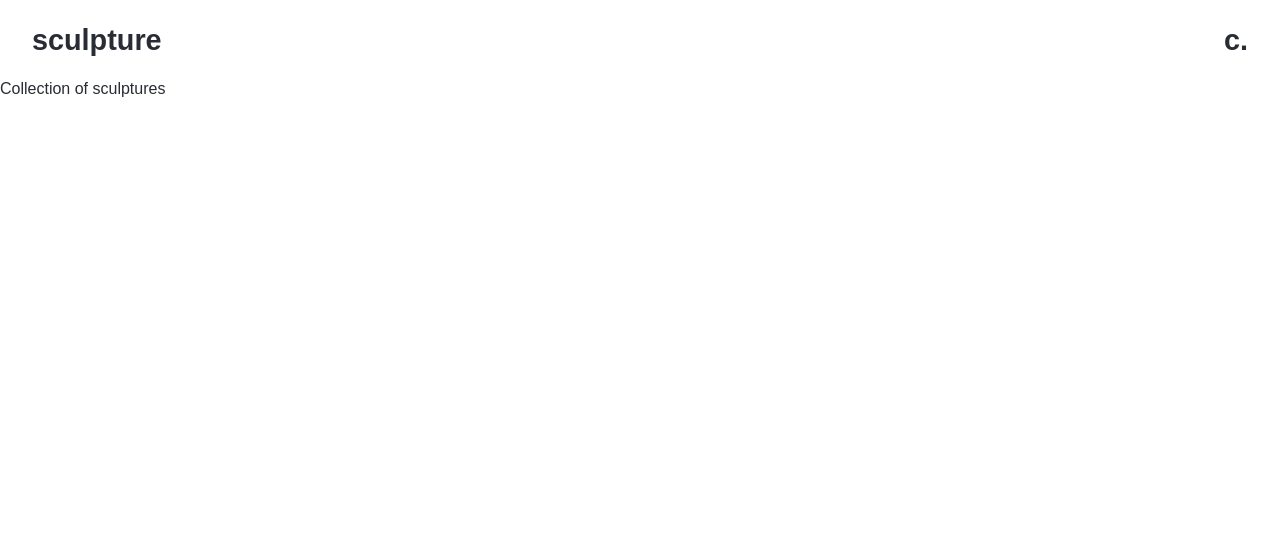
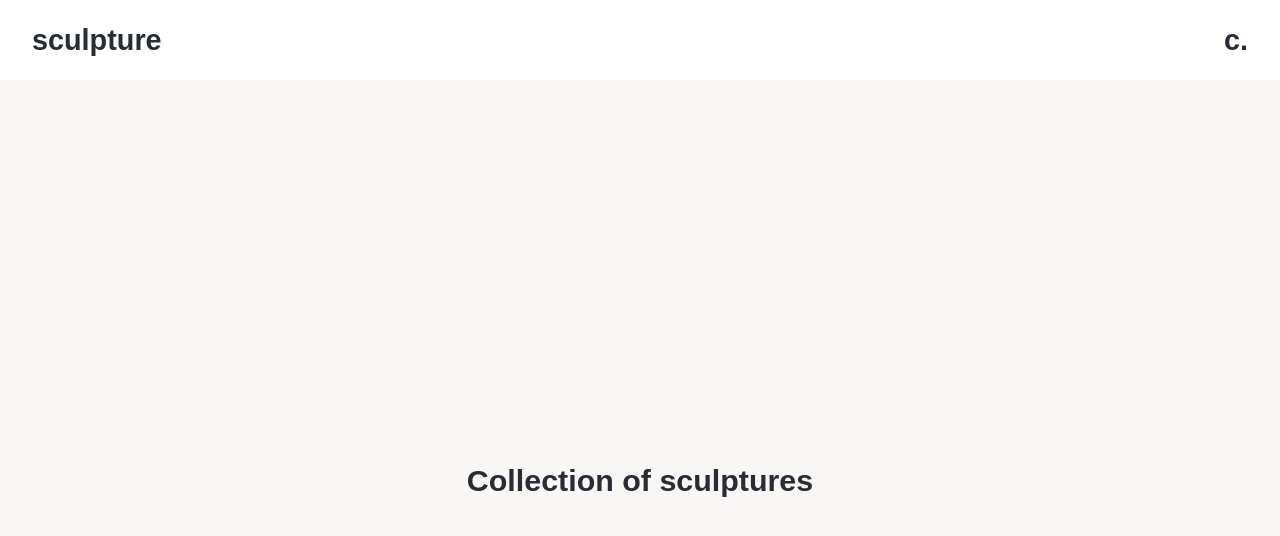
Before and after one commit to PatrikAarnivaara/sculpture, a React (Create React App) app: page /collection in a window 1280 px wide. Shown: the top 536 px of the page. Built offline with nearby package versions, Linux system fonts and the light colour scheme.

Commit message:
Changed bgcolor

```diff
--- a/src/components/collection/Collection.css
+++ b/src/components/collection/Collection.css
@@ -0,0 +1,9 @@
+.collection-wrapper {
+    min-height: 100vh;
+	display: flex;
+	flex-direction: column;
+	align-items: center;
+	justify-content: center;
+	font-size: calc(10px + 2vmin);
+	background-color: #f9f7f5;
+}
--- a/src/components/collection/Collection.js
+++ b/src/components/collection/Collection.js
@@ -1,9 +1,10 @@
 import React from 'react';
+import './Collection.css'
 
 const Collection = () => {
     return (
-        <div>
-            <p>Collection of sculptures</p>
+        <div className="collection-wrapper">
+            <h3>Collection of sculptures</h3>
         </div>
     );
 };
--- a/src/components/sculpture/Sculpture.css
+++ b/src/components/sculpture/Sculpture.css
@@ -1,4 +1,4 @@
-.Sculpture-wrapper {
+.sculpture-wrapper {
 	min-height: 100vh;
 	display: flex;
 	flex-direction: column;
--- a/src/components/sculpture/Sculpture.js
+++ b/src/components/sculpture/Sculpture.js
@@ -3,8 +3,8 @@ import './Sculpture.css';
 
 const Sculpture = () => {
 	return (
-		<header className="Sculpture-wrapper">
-			<h3>List of sculptures</h3>
+		<header className="sculpture-wrapper">
+			<h3>Search sculptures</h3>
 		</header>
 	);
 };
```
